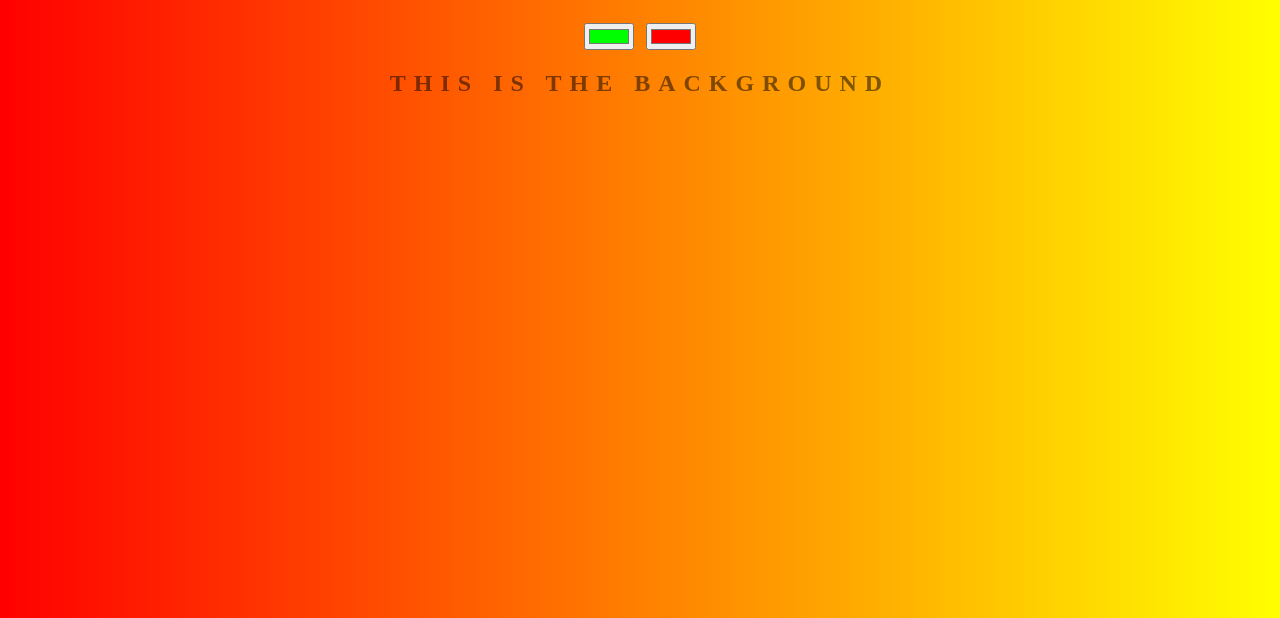
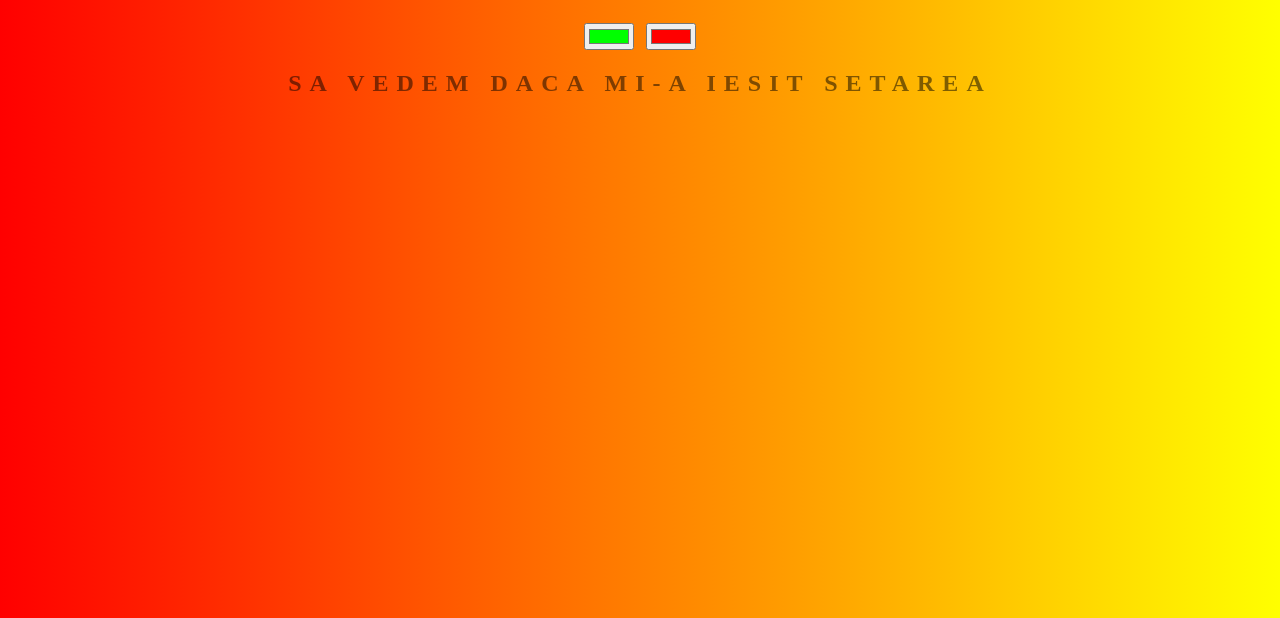
Before and after one commit to Roberto315/background-generator, a plain HTML site: page index.html in a window 1280 px wide. Shown: the part 182-800 px from the top of the page. Drawn offline with Linux system fonts and the light colour scheme.

Commit message:
global git setting

```diff
--- a/index.html
+++ b/index.html
@@ -10,7 +10,7 @@
    <h1>Background Generator</h1>
    <input class="color1" type="color" name="color1" value="#00ff00">
 	<input class="color2" type="color" name="color2" value="#ff0000">
-   <h2>This is the background</h2>
+   <h2>Sa vedem daca mi-a iesit setarea</h2>
    <h3></h3>
 <script type="text/javascript" src="script.js"></script>
 </body>
```
